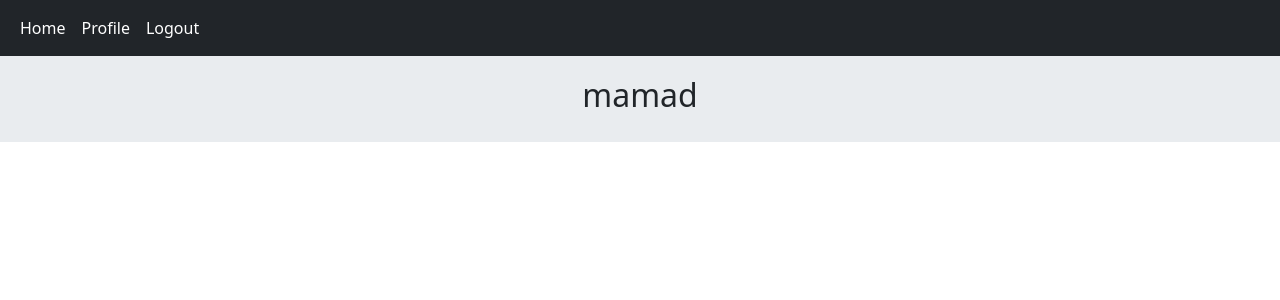
After one commit to navidr98/Social-network-Django, a Django app: page /accounts/profile/3 in a window 1280 px wide. The commit adds this page. Shown: the top 300 px of the page. Run offline with Django 5.2, Linux system fonts and the light colour scheme; a user stored in the database is signed in; data comes from the database, SQL or seed files in the repository; both versions use the stored data as it was after the commit.

Commit message:
add user profile

```diff
--- /dev/null
+++ b/social/accounts/templates/accounts/profile.html
@@ -0,0 +1,4 @@
+{% extends 'base.html' %}
+{% block content %}
+    <h2 class="text-center">{{ user.username }}</h2>
+{% endblock %}
--- a/social/accounts/urls.py
+++ b/social/accounts/urls.py
@@ -6,5 +6,6 @@ urlpatterns = [
     path('register/', views.UserRegisterView.as_view(), name='user_register'),
     path('login/',views.UserLoginView.as_view(), name='user_login'),
     path('logout/', views.UserLogoutView.as_view(), name='user_logout'),
+    path('profile/<int:user_id>', views.UserProfileView.as_view(), name='user_profile'),
 
 ]
--- a/social/accounts/views.py
+++ b/social/accounts/views.py
@@ -62,3 +62,10 @@
         logout(request)
         messages.success(request, 'logged out successfully', 'success')
         return redirect('home:home')
+
+
+class UserProfileView(LoginRequiredMixin, View):
+
+    def get(self, request, user_id):
+        user = User.objects.get(pk=user_id)
+        return render(request, 'accounts/profile.html', {'user':user})
--- a/social/templates/includes/navbar.html
+++ b/social/templates/includes/navbar.html
@@ -3,7 +3,9 @@
     <div class="navbar-nav">
         <a class="nav-link active" href="{% url 'home:home' %}">Home</a>
         {% if request.user.is_authenticated %}
+            <a class="nav-link active" href="{% url 'accounts:user_profile' request.user.id %}">Profile</a>
             <a class="nav-link active" href="{% url 'accounts:user_logout' %}">Logout</a>
+
         {% else %}
             <a class="nav-link active" href="{% url 'accounts:user_register' %}">Register</a>
             <a class="nav-link active" href="{% url 'accounts:user_login' %}">Login</a>
```
Also changed, not shown: social/db.sqlite3.
